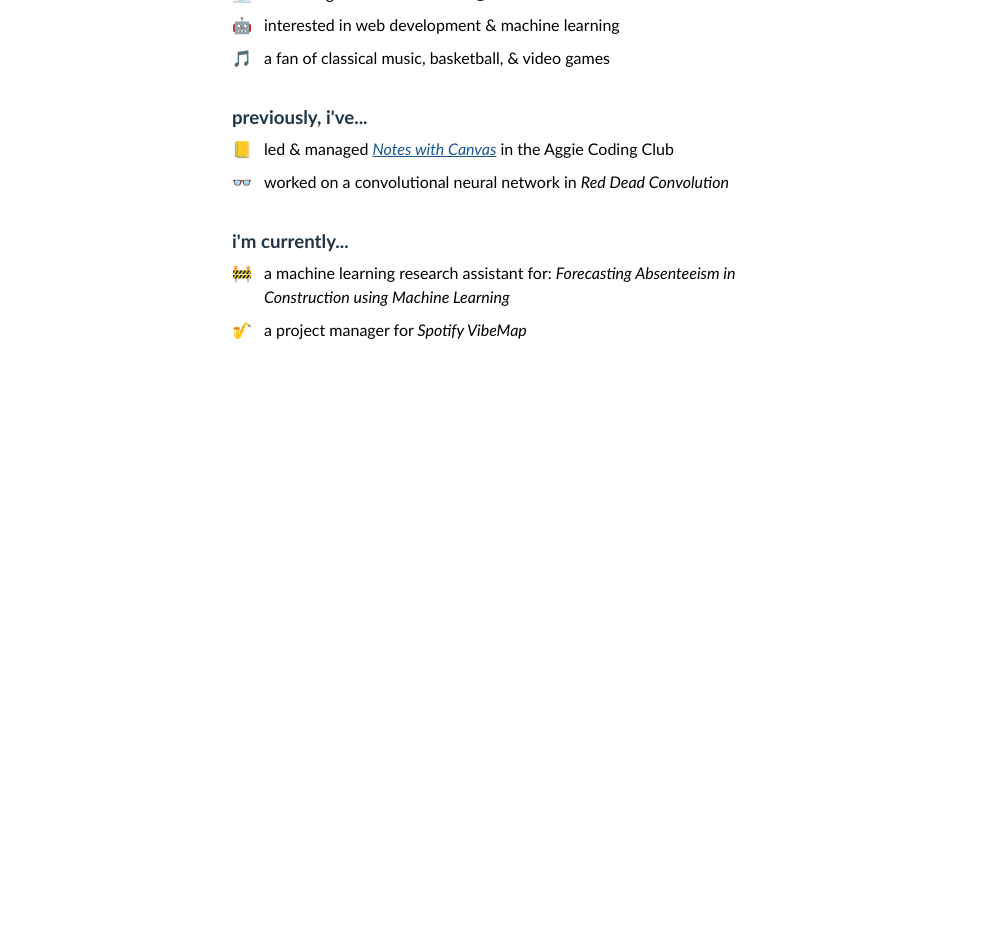
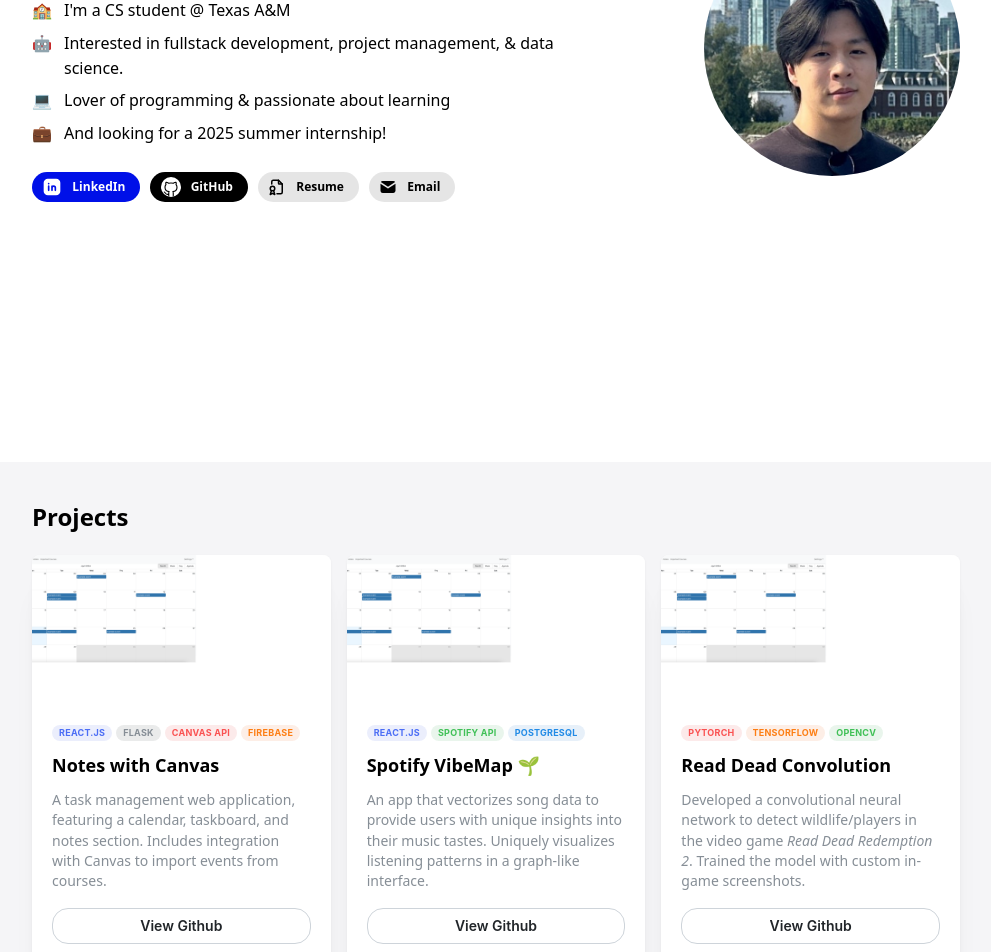
Before and after one commit to brandonyuanCS/brandonyuancs.github.io, a React (Vite) app: page / in a window 1280 px wide. Shown: the part 320-1272 px from the top of the page, without its empty margins (144-1135 px from the left). Before the commit the page ends 800 px from the top, so only its background shows below. Built offline with nearby package versions, Linux system fonts and the light colour scheme.

Commit message:
projects section outlined

```diff
--- a/src/Home.css
+++ b/src/Home.css
@@ -1,9 +1,6 @@
 body {
-  align-items: center;
-  justify-content: center;
-  display: flex;
-  height: 100vh;
-  margin: auto;
+  margin: 0;
+  min-height: 100vh;
 }
 
 a {
@@ -11,8 +8,12 @@
 }
 
 h1 {
-  font-family:'Trebuchet MS', 'Lucida Sans Unicode', 'Lucida Grande', 'Lucida Sans', Arial, sans-serif;
-  color: #213547;
+  font-family: system-ui, -apple-system, BlinkMacSystemFont, 'Segoe UI', Roboto, Oxygen, Ubuntu, Cantarell, 'Open Sans', 'Helvetica Neue', sans-serif;
+  font-size: 2.5rem;
+}
+
+h2 {
+  font-family: system-ui, -apple-system, BlinkMacSystemFont, 'Segoe UI', Roboto, Oxygen, Ubuntu, Cantarell, 'Open Sans', 'Helvetica Neue', sans-serif;
 }
 
 h3 {
@@ -23,29 +24,29 @@
   margin-bottom: 1px;
 }
 
-ul, p {
-  color: black;
-  font-family:'Trebuchet MS', 'Lucida Sans Unicode', 'Lucida Grande', 'Lucida Sans', Arial, sans-serif;
-  font-weight: normal;
-  margin-top: 5px;
-  margin-bottom: 5px;
+p {
+  font-family: system-ui, -apple-system, BlinkMacSystemFont, 'Segoe UI', Roboto, Oxygen, Ubuntu, Cantarell, 'Open Sans', 'Helvetica Neue', sans-serif;
+}
+
+ul {
+  font-family: system-ui, -apple-system, BlinkMacSystemFont, 'Segoe UI', Roboto, Oxygen, Ubuntu, Cantarell, 'Open Sans', 'Helvetica Neue', sans-serif;
 }
 
 .custom-list {
-  list-style-type: none; /* Remove default bullet points */
-  padding-left: 0;       /* Remove left padding */
+  list-style-type: none;
+  padding-left: 0;
 }
 
 .custom-list li {
   position: relative;
-  padding-left: 2em; /* Space for emoji bullet */
+  padding-left: 2em;
   margin-bottom: 0.5rem;
 }
 
 .custom-list li::before {
-  content: attr(data-emoji); /* Insert emoji from data attribute */
+  content: attr(data-emoji);
   position: absolute;
   left: 0;
   top: 0;
-  font-size: 1em; /* Adjust emoji size as needed */
+  font-size: 1em;
 }
--- a/src/Home.tsx
+++ b/src/Home.tsx
@@ -1,20 +1,45 @@
 import './Home.css'
+
 import GitHubButton from './components/GitHubButton'
 import EmailButton from './components/EmailButton'
 import ResumeButton from './components/ResumeButton'
 import LinkedInButton from './components/LinkedInButton'
 
-import { Group, Container } from '@mantine/core';
+import NwcCard from './components/NwcCard'
+import RdcCard from './components/RdcCard'
+import SvmCard from './components/SvmCard'
+
+import { Group, Container, Grid, Text } from '@mantine/core';
+
+function Home() {
+  return (
+    <>
+      <Container size="60rem" style={{ marginTop: '15rem' }}>
 
 
-function Home () {
-  return (
-    <>
-      <Container size='35rem'>
-        <h1>hi, i'm brandon yuan!</h1>
+        {/* Header and Picture Section */}
+        <div
+          style={{
+            display: 'flex',
+            gap: '2rem',
+            alignItems: 'flex-start',
+            justifyContent: 'space-between'
+          }}
+        >
+          <div style={{ width: '35rem' }}>
+            <h1 style={{ marginTop: 0, marginBottom: 0 }}>hi, i'm brandon yuan!</h1>
 
-        <h2>
-          <Group gap="xs" style={{marginTop: '-1.5rem'}}>
+            <ul className="custom-list">
+              <li data-emoji="🏫">I'm a CS student @ Texas A&M</li>
+              <li data-emoji="🤖">Interested in fullstack development, project management, & data science.</li>
+              <li data-emoji="💻">Lover of programming & passionate about learning</li>
+              <li data-emoji="💼">And looking for a 2025 summer internship!</li>
+            </ul>
+
+
+
+            <h2 style={{ marginTop: "2.7rem" }}>
+              <Group gap="xs" style={{ marginTop: "-1.5rem" }}>
                 <a target="_blank" rel="noopener noreferrer" href="https://www.linkedin.com/in/brandonyuann/">
                   <LinkedInButton />
                 </a>
@@ -29,28 +54,49 @@
                 </a>
               </Group>
             </h2>
+          </div>
 
-        <h3>i am...</h3>
-        <ul className="custom-list">
-          <li data-emoji="💻">an undergraduate CS student @ Texas A&M</li>
-          <li data-emoji="🤖">interested in web development & machine learning</li>
-          <li data-emoji="🎵">a fan of classical music, basketball, & video games</li>
-        </ul>
+          <div style={{ width: '16rem', display: 'flex', justifyContent: 'center' }}>
+            <img src="pfp.jpg" alt="My picture" style={{ width: '100%', height: '100%', borderRadius: '50%' }} />
+          </div>
+        </div>
+      </Container>
 
-        <h3>previously, i've...</h3>
-        <ul className="custom-list">
-          <li data-emoji="📒">led & managed <a href="https://github.com/aggie-coding-club/notes-with-canvas"><em>Notes with Canvas</em></a> in the Aggie Coding Club</li>
-          <li data-emoji="👓">worked on a convolutional neural network in <em>Red Dead Convolution</em></li>
-        </ul>
 
-        <h3>i'm currently...</h3>
-        <ul className="custom-list">
-          <li data-emoji="🚧">a machine learning research assistant for: <em>Forecasting Absenteeism in Construction using Machine Learning</em> </li>
-          <li data-emoji="🎷">a project manager for <em>Spotify VibeMap</em></li>
-        </ul>
+      {/* Projects Section */}
+    <div style={{ marginTop: '15rem', backgroundColor: 'rgb(245, 245, 247)', paddingTop: '1rem', paddingBottom: '2rem'}}>
+      <Container size='60rem'>
+
+        <h2>Projects</h2>
+
+        <Grid grow>
+
+          <Grid.Col span={4}>
+            <NwcCard/>
+          </Grid.Col>
+
+          <Grid.Col span={4}>
+            <SvmCard/>
+          </Grid.Col>
+
+          <Grid.Col span={4}>
+            <RdcCard/>
+          </Grid.Col>
+
+        </Grid>
+
+        <Text mt='3rem' ta='center' fw={600}>🌱 indicates work in progress</Text>
+
+      </Container>
+
+    </div>
+
+    {/* Skills Section */}
+    <Container size='60rem' style={{marginTop: '15rem'}}>
+      <h2>Skills</h2>
     </Container>
   </>
   );
 }
 
-export default Home
+export default Home;
--- /dev/null
+++ b/src/components/NwcCard.tsx
@@ -0,0 +1,43 @@
+import { Group, Card, Image, Text, Badge, Button, Box } from '@mantine/core';
+
+export default function NwcCard() {
+  return (
+    <>
+      <Card
+        shadow="xl"
+        padding="lg"
+        radius="md"
+        h="100%"
+        style={{ display: 'flex', flexDirection: 'column' }}
+      >
+        <Card.Section>
+          <Image
+            src="nwc.png"
+            alt="Notes with Canvas Image"
+            height={160}
+          />
+        </Card.Section>
+
+        <Box style={{ flex: 1 }}>
+          <Group gap={4} mt='xs' mb='xs' wrap="wrap">
+            <Badge color="indigo.8" variant="light" size="xs" radius="lg" fw={700}>React.JS</Badge>
+            <Badge color="gray.8" variant="light" size="xs" radius="lg" fw={700}>Flask</Badge>
+            <Badge color="red.8" variant="light" size="xs" radius="lg" fw={700}>Canvas API</Badge>
+            <Badge color="orange.8" variant="light" size="xs" radius="lg" fw={700}>Firebase</Badge>
+          </Group>
+
+          <Text fw={700} size='lg'>Notes with Canvas</Text>
+
+          <Text size="sm" c="dimmed" mt='xs'>
+            A task management web application, featuring a calendar, taskboard, and notes section. Includes integration
+            with Canvas to import events from courses.
+          </Text>
+        </Box>
+
+        <Button variant='default' color="white" fullWidth mt="md" radius="lg">
+          View Github
+        </Button>
+      </Card>
+    </>
+  );
+}
--- /dev/null
+++ b/src/components/RdcCard.tsx
@@ -0,0 +1,36 @@
+import { Group, Card, Image, Text, Badge, Button, Box} from '@mantine/core';
+
+export default function RdcCard() {
+  return (
+    <>
+      <Card shadow="xl" padding="lg" radius="md" h="100%">
+        <Card.Section>
+        <Image
+          src="nwc.png"
+          alt="Read Dead Convolution Image"
+          height={160}
+        />
+        </Card.Section>
+
+        <Box style={{ flex: 1 }}>
+          <Group gap={4} mt='xs' mb='xs' wrap="wrap">
+            <Badge color="red.8" variant="light" size="xs" radius="lg" fw={700}>PyTorch</Badge>
+            <Badge color="orange.8" variant="light" size="xs" radius="lg" fw={700}>Tensorflow</Badge>
+            <Badge color="green.8" variant="light" size="xs" radius="lg" fw={700}>OpenCV</Badge>
+          </Group>
+
+          <Text fw={700}  size='lg'>Read Dead Convolution</Text>
+
+          <Text size="sm" c="dimmed" mt='xs'>
+            Developed a convolutional neural network to detect wildlife/players in the video game <i>Read
+            Dead Redemption 2</i>. Trained the model with custom in-game screenshots.
+          </Text>
+        </Box>
+
+        <Button variant='default' color="white" fullWidth mt="md" radius="lg">
+          View Github
+        </Button>
+      </Card>
+    </>
+  );
+}
--- /dev/null
+++ b/src/components/SvmCard.tsx
@@ -0,0 +1,36 @@
+import { Group, Card, Image, Text, Badge, Button, Box} from '@mantine/core';
+
+export default function SvmCard() {
+  return (
+    <>
+      <Card shadow="xl" padding="lg" radius="md" h="100%">
+        <Card.Section>
+        <Image
+          src="nwc.png"
+          alt="Spotify VibeMap Image"
+          height={160}
+        />
+        </Card.Section>
+
+        <Box style={{ flex: 1 }}>
+          <Group gap={4} mt='xs' mb='xs' wrap="wrap">
+            <Badge color="indigo.8" variant="light" size="xs" radius="lg" fw={700}>React.js</Badge>
+            <Badge color="green.8" variant="light" size="xs" radius="lg" fw={700}>Spotify API</Badge>
+            <Badge color="blue.8" variant="light" size="xs" radius="lg" fw={700}>PostgreSQL</Badge>
+          </Group>
+
+          <Text fw={700} size='lg'>Spotify VibeMap 🌱</Text>
+
+          <Text size="sm" c="dimmed" mt='xs'>
+            An app that vectorizes song data to provide users with unique insights
+            into their music tastes. Uniquely visualizes listening patterns in a graph-like interface.
+          </Text>
+        </Box>
+
+        <Button variant='default' color="white" fullWidth mt="md" radius="lg">
+          View Github
+        </Button>
+      </Card>
+    </>
+  );
+}
```
Also changed, not shown: public/nwc.png (added), public/pfp.jpg (added). Lines whose indentation alone changed are shown as unchanged.
